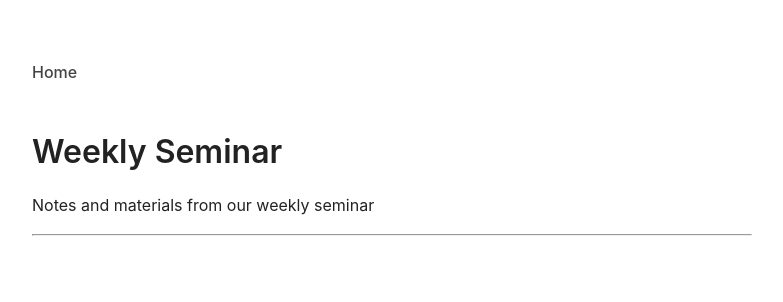
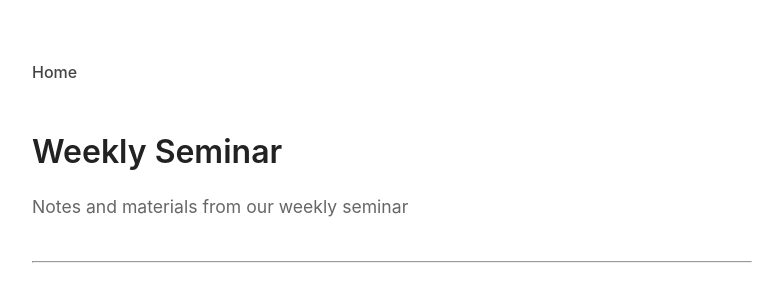
Before and after one commit to Carli-B/lean-seminar, a Jekyll site: the page built from index.html, in a window 1280 px wide. Shown: the top 302 px of the page, without its empty margins (248-1031 px from the left). Built offline with Jekyll 4.4.1, drawn with Linux system fonts in a browser that asks for light colours.

Commit message:
Update style.css

```diff
--- a/assets/style.css
+++ b/assets/style.css
@@ -55,3 +55,13 @@ h1 {
 .post-content {
   margin-top: 30px;
 }
+
+.site-header {
+  margin-bottom: 40px;
+}
+
+.site-description {
+  color: #666;
+  font-size: 1.1em;
+  margin-top: 0;
+}
```
